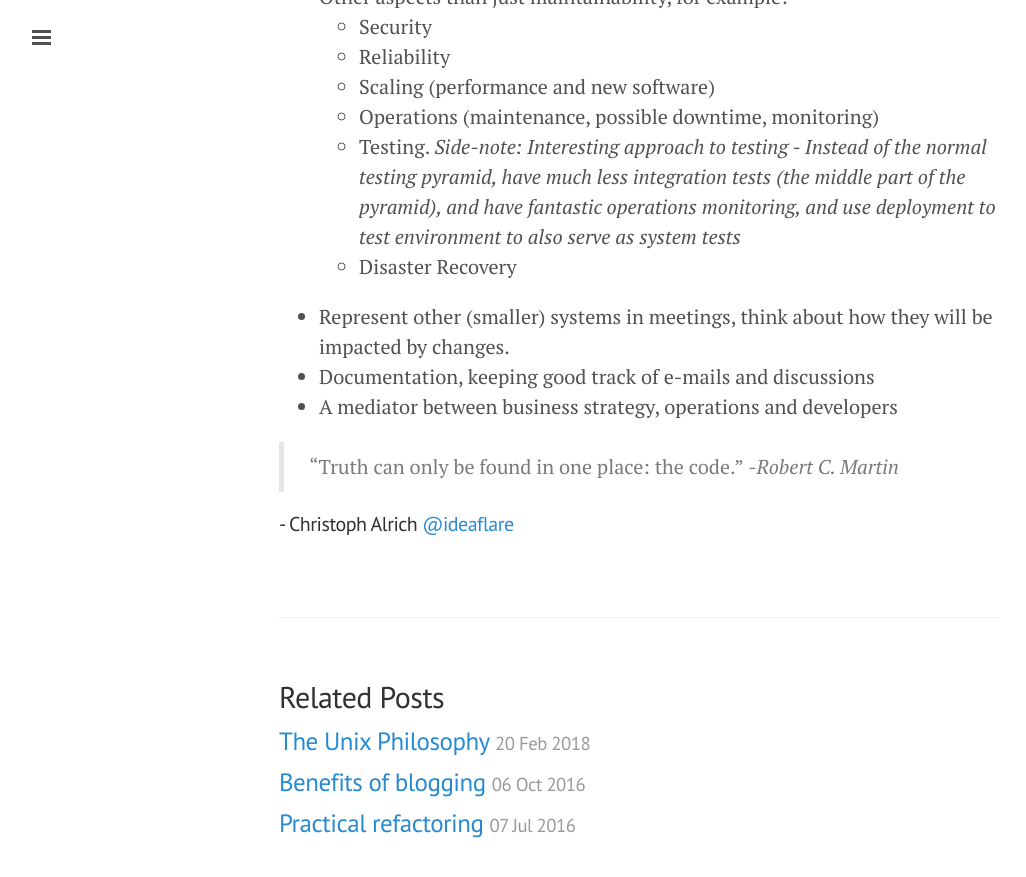
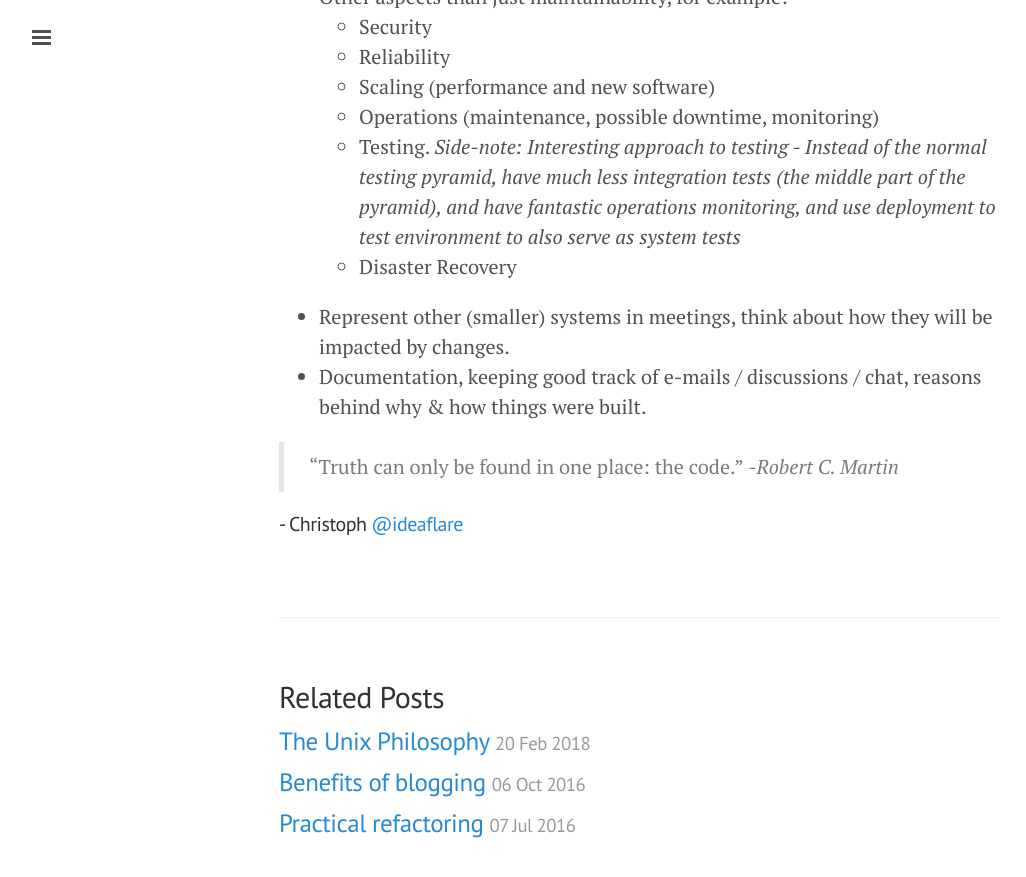
Before and after one commit to ideaflare/ideaflare.github.io, a Jekyll site: the page built from _posts/2017-06-19-architecture.markdown, in a window 1280 px wide and 900 px high, scrolled down 3488 px. Shown: the top 877 px of the window, without its empty margins (1-1027 px from the left). Built offline with Jekyll 4.4.1, drawn with Linux system fonts in a browser that asks for light colours.

Commit message:
Update 2017-06-19-architecture.markdown

```diff
--- a/_posts/2017-06-19-architecture.markdown
+++ b/_posts/2017-06-19-architecture.markdown
@@ -86,9 +86,8 @@ This paper is mostly concerned about protocols, firmware and physical components
    * Testing. *Side-note: Interesting approach to testing - Instead of the normal testing pyramid, have much less integration tests (the middle part of the pyramid), and have fantastic operations monitoring, and use deployment to test environment to also serve as system tests*
    * Disaster Recovery
  * Represent other (smaller) systems in meetings, think about how they will be impacted by changes.
- * Documentation, keeping good track of e-mails and discussions
- * A mediator between business strategy, operations and developers
+ * Documentation, keeping good track of e-mails / discussions / chat, reasons behind why & how things were built.
 
 > “Truth can only be found in one place: the code.” _-Robert C. Martin_
 
-##### - Christoph Alrich [@ideaflare](https://twitter.com/ideaflare)
+##### - Christoph [@ideaflare](https://twitter.com/ideaflare)
```
